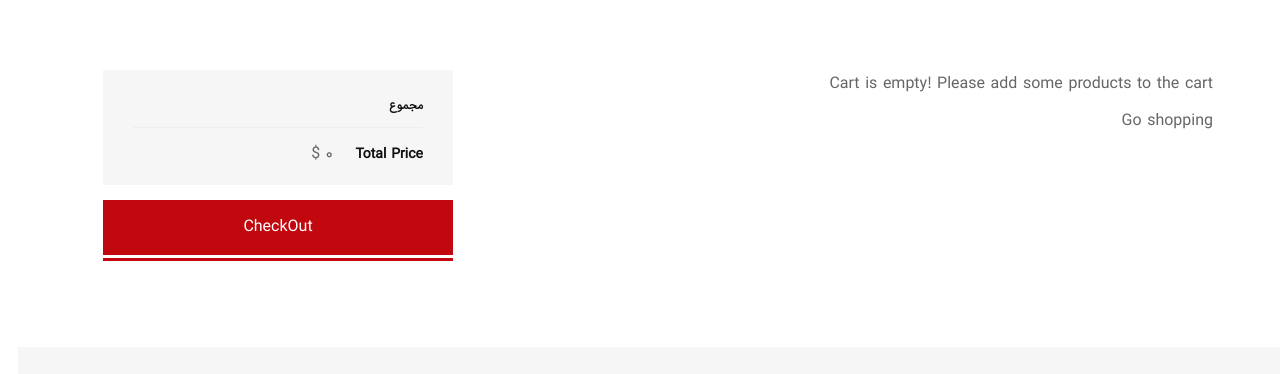
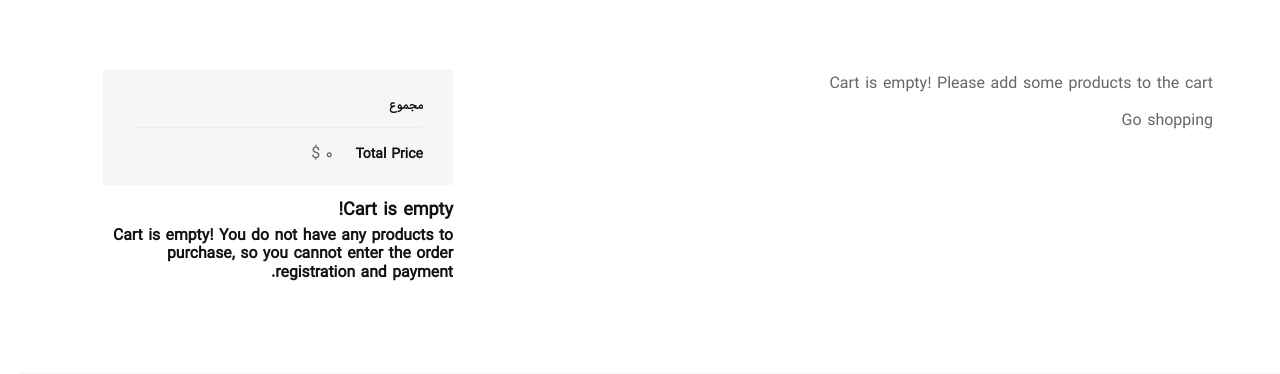
Before and after one commit to sabermodirian/django_e-shop, a Django app: page /cart/ in a window 1280 px wide. Shown: the part 371-745 px from the top of the page. Run offline with Django 4.2, Linux system fonts and the light colour scheme; parts of the project's set-up code (start-up, migrations or seed data) failed here and were passed over; some libraries are stand-ins or nearby versions; some web fonts are replaced.

Commit message:
138)چند اصلاح دیگر برای  منطق messages در سبد خرید و    cart_sidebar.html ↓  اضافه می‌شود  و در نهایت بازگشت به cart_detail

```diff
--- a/cart/templates/cart/cart_detail.html
+++ b/cart/templates/cart/cart_detail.html
@@ -99,7 +99,8 @@
                                 <div class="col-sm-6 text-sm-right">
                                     <form action="{% url 'cart:clear_cart' %}" method="POST">
                                         {% csrf_token %}
-                                        <button type="submit" class="cart-form__btn">{% translate 'Empty cart' %}</button>
+                                        <button type="submit"
+                                                class="cart-form__btn">{% translate 'Empty cart' %}</button>
                                     </form>
                                 </div>
                             </div>
@@ -131,16 +132,17 @@
                                 </div>
                             </div>
                         </div>
-                        {% if not cart.is_empty%}
+                        {% if  cart.is_empty %}
 
-                           <h2>{% translate "Cart is empty!" %} </h2>
-               <h3>{% translate " Cart is empty! You do not have any products to purchase, so you cannot enter the order registration and payment." %}</h3>
+                            <h2>{% translate "Cart is empty!" %} </h2>
+                            <h3>{% translate " Cart is empty! You do not have any products to purchase, so you cannot enter the order registration and payment." %}</h3>
 
                         {% else %}
- <a href="{% url 'order_create' %}" class="btn btn-fullwidth btn-bg-red btn-color-white btn-hover-2">
-                            {% translate 'CheckOut' %}                        {% endif %}
-                                            </a>
-
+                            <a href="{% url 'order_create' %}"
+                               class="btn btn-fullwidth btn-bg-red btn-color-white btn-hover-2">
+                                {% translate 'CheckOut' %}
+                            </a>
+                        {% endif %}
                     </div>
                 </div>
             </div>
--- a/cart/templates/cart/cart_sidebar.html
+++ b/cart/templates/cart/cart_sidebar.html
@@ -46,7 +46,7 @@
                     <a href="{% url 'cart:cart_detail' %}"
                        class="btn btn-fullwidth btn-bg-sand mb--20">{% trans 'Go to Cart' %}</a>
 
-                    {% if  cart.is_empty %}  {#{% if cart|length %}  معادل#}
+                    {% if not cart.is_empty %}  {#{% if cart|length %}  معادل#}
                         <a href="{% url 'order_create' %}"
                            class="btn btn-fullwidth btn-bg-sand">{% translate 'CheckOut' %}</a>
 
```
